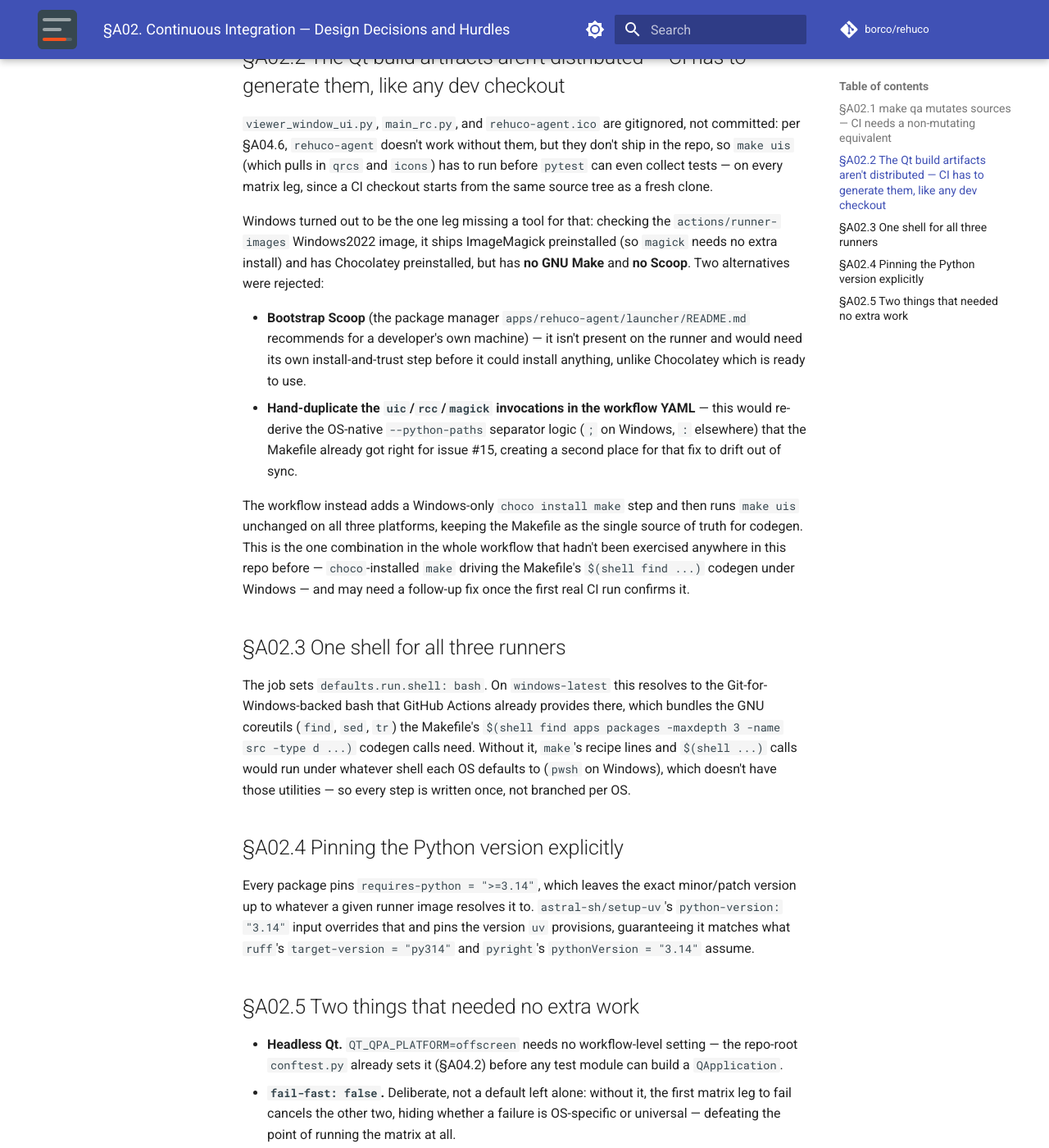
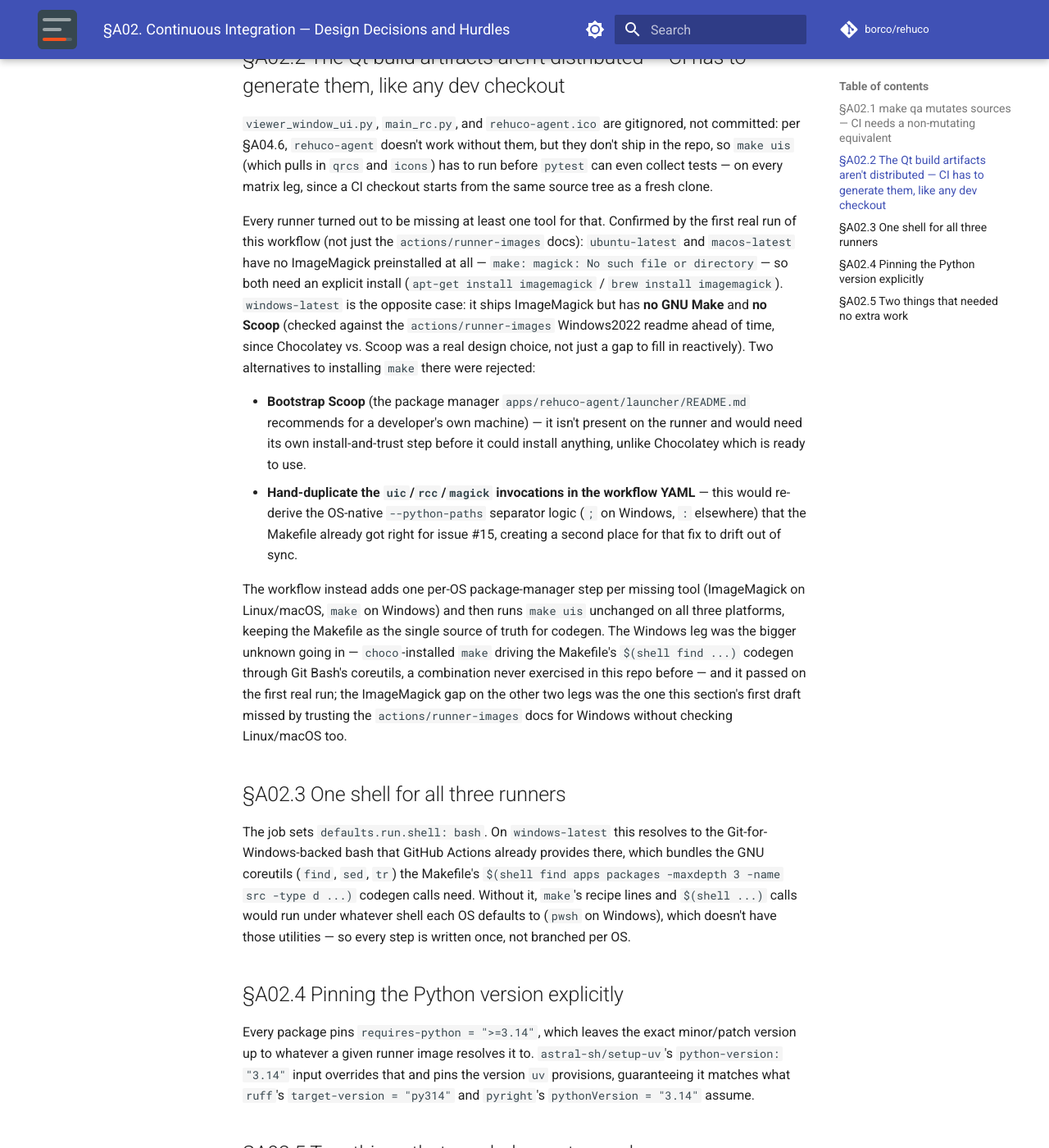
Before and after one commit to borco/rehuco, an MkDocs documentation site: the page built from docs/specs/appendices/continuous-integration.md, in a window 1280 px wide and 1400 px high, scrolled down 679 px. Shown: the whole window at 82% size. Built offline with MkDocs 1.6.1 and Material for MkDocs 9.7.7, drawn with Linux system fonts in a browser that asks for light colours; comment, search, counter and statistics services are not loaded.

Commit message:
refs #14: fix: install ImageMagick on ubuntu/macos CI legs
First real run showed magick isn't preinstalled on ubuntu-latest or
macos-latest (only assumed, not verified, for those two) -- make uis failed
with "magick: No such file or directory" on both. windows-latest passed,
confirming the choco-installed make + Git Bash coreutils combination works.

```diff
--- a/docs/specs/appendices/continuous-integration.md
+++ b/docs/specs/appendices/continuous-integration.md
@@ -22,10 +22,14 @@ bandit`, `make pyright`, `make pylint` — since none of those mutate sources.
 (which pulls in `qrcs` and `icons`) has to run before `pytest` can even collect tests — on every
 matrix leg, since a CI checkout starts from the same source tree as a fresh clone.
 
-Windows turned out to be the one leg missing a tool for that: checking the
-`actions/runner-images` Windows2022 image, it ships ImageMagick preinstalled (so `magick` needs no
-extra install) and has Chocolatey preinstalled, but has **no GNU Make** and **no Scoop**. Two
-alternatives were rejected:
+Every runner turned out to be missing at least one tool for that. Confirmed by the first real run
+of this workflow (not just the `actions/runner-images` docs): `ubuntu-latest` and `macos-latest`
+have no ImageMagick preinstalled at all — `make: magick: No such file or directory` — so both need
+an explicit install (`apt-get install imagemagick` / `brew install imagemagick`). `windows-latest`
+is the opposite case: it ships ImageMagick but has **no GNU Make** and **no Scoop** (checked
+against the `actions/runner-images` Windows2022 readme ahead of time, since Chocolatey vs. Scoop
+was a real design choice, not just a gap to fill in reactively). Two alternatives to installing
+`make` there were rejected:
 
 - **Bootstrap Scoop** (the package manager `apps/rehuco-agent/launcher/README.md` recommends for a
   developer's own machine) — it isn't present on the runner and would need its own
@@ -35,11 +39,13 @@ alternatives were rejected:
   Makefile already got right for issue #15, creating a second place for that fix to drift out of
   sync.
 
-The workflow instead adds a Windows-only `choco install make` step and then runs `make uis`
-unchanged on all three platforms, keeping the Makefile as the single source of truth for codegen.
-This is the one combination in the whole workflow that hadn't been exercised anywhere in this repo
-before — `choco`-installed `make` driving the Makefile's `$(shell find ...)` codegen under
-Windows — and may need a follow-up fix once the first real CI run confirms it.
+The workflow instead adds one per-OS package-manager step per missing tool (ImageMagick on
+Linux/macOS, `make` on Windows) and then runs `make uis` unchanged on all three platforms, keeping
+the Makefile as the single source of truth for codegen. The Windows leg was the bigger unknown
+going in — `choco`-installed `make` driving the Makefile's `$(shell find ...)` codegen through Git
+Bash's coreutils, a combination never exercised in this repo before — and it passed on the first
+real run; the ImageMagick gap on the other two legs was the one this section's first draft missed
+by trusting the `actions/runner-images` docs for Windows without checking Linux/macOS too.
 
 ## §A02.3 One shell for all three runners
 
```
Also changed, not shown: 1 other file.
